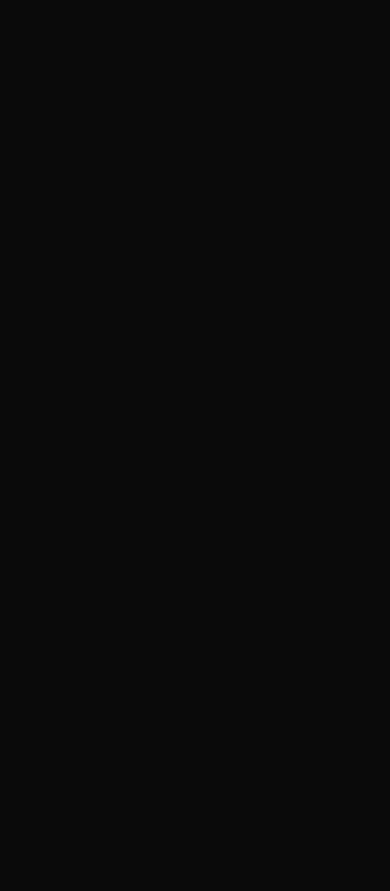
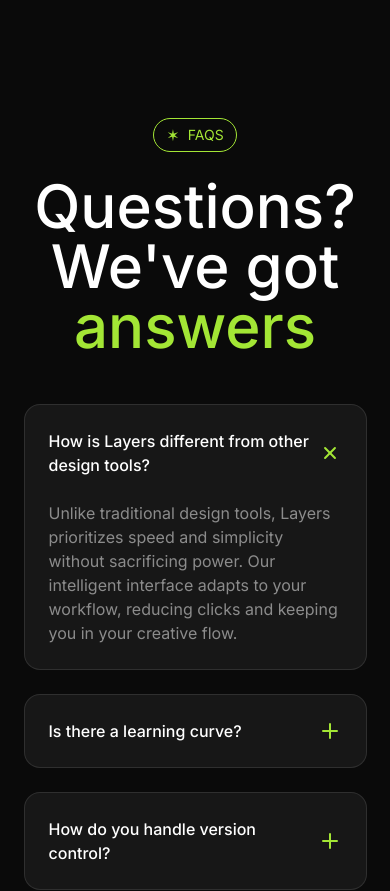
Before and after one commit to jahansid/Frontend_layers, a Next.js app: page / in a window 390 px wide. Shown: the part 4520-5411 px from the top of the page. Before the commit the page ends 4542 px from the top, so only its background shows below. Built offline with nearby package versions, Linux system fonts and the light colour scheme.

Commit message:
FAQ section added with responsive approach

```diff
--- a/src/app/page.tsx
+++ b/src/app/page.tsx
@@ -6,6 +6,7 @@ import Hero from "@/sections/Hero";
 import Introduction from "@/sections/Introduction";
 import Features from "@/sections/Features";
 import Integrations from "@/sections/Integrations";
+import Faqs from "@/sections/Faqs";
 
 export default function Home() {
     return (
@@ -16,6 +17,7 @@ export default function Home() {
             <Introduction />
             <Features />
             <Integrations />
+            <Faqs />
         </>
     );
 }
--- a/src/sections/Faqs.tsx
+++ b/src/sections/Faqs.tsx
@@ -1,3 +1,6 @@
+import Tag from "@/components/Tag";
+import { twMerge } from "tailwind-merge";
+
 const faqs = [
     {
         question: "How is Layers different from other design tools?",
@@ -22,5 +25,58 @@ const faqs = [
 ];
 
 export default function Faqs() {
-    return <div>Faqs</div>;
+    const selectedIndex = 0;
+    return (
+        <section className=" py-24">
+            <div className=" container">
+                <div className=" flex justify-center">
+                    <Tag>FAQs</Tag>
+                </div>
+                <h2 className=" text-6xl text-center mt-6 font-medium max-w-xl mx-auto">
+                    Questions? We&apos;ve got{" "}
+                    <span className=" text-lime-400">answers</span>
+                </h2>
+                <div className=" mt-12 flex flex-col gap-6 max-w-xl mx-auto">
+                    {faqs.map((faq, faqsIndex) => (
+                        <div
+                            key={faq.question}
+                            className=" border bg-neutral-900 border-white/10 p-6 rounded-2xl"
+                        >
+                            <div className=" flex justify-between items-center">
+                                <h3 className=" font-medium">{faq.question}</h3>
+                                <svg
+                                    xmlns="http://www.w3.org/2000/svg"
+                                    width="24"
+                                    height="24"
+                                    viewBox="0 0 24 24"
+                                    fill="none"
+                                    stroke="currentColor"
+                                    strokeWidth="2"
+                                    strokeLinecap="round"
+                                    strokeLinejoin="round"
+                                    className={twMerge(
+                                        "feather feather-plus flex-shrink-0 font-medium text-lime-400",
+                                        selectedIndex === faqsIndex &&
+                                            "rotate-45"
+                                    )}
+                                >
+                                    <line x1="12" y1="5" x2="12" y2="19"></line>
+                                    <line x1="5" y1="12" x2="19" y2="12"></line>
+                                </svg>
+                            </div>
+
+                            <div
+                                className={twMerge(
+                                    " mt-6",
+                                    selectedIndex !== faqsIndex && "hidden"
+                                )}
+                            >
+                                <p className="text-white/50">{faq.answer}</p>
+                            </div>
+                        </div>
+                    ))}
+                </div>
+            </div>
+        </section>
+    );
 }
```
